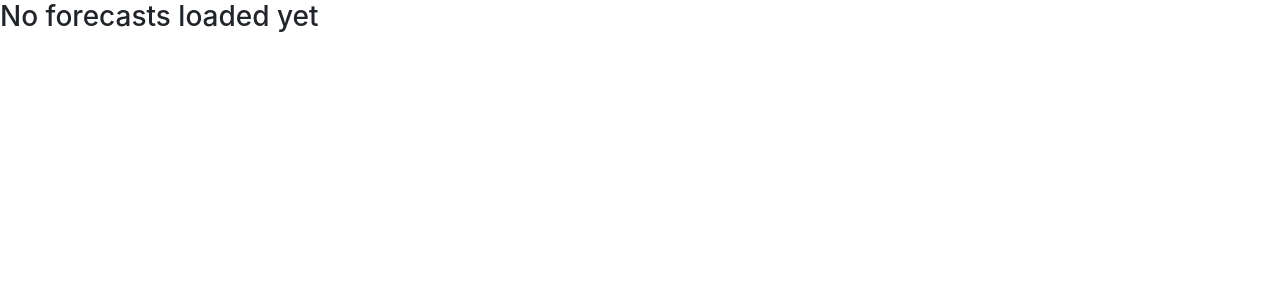
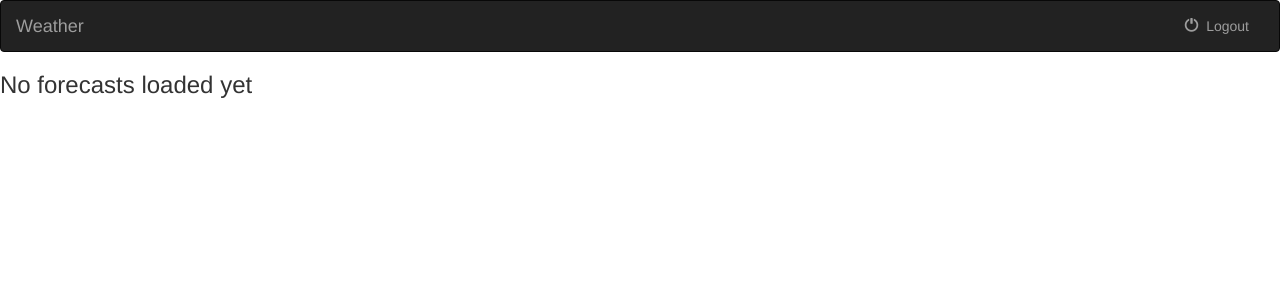
Before and after one commit to abrophy/weather-app, a Django app: page /weather/ in a window 1280 px wide. Shown: the top 300 px of the page. Run offline with Django 3.2, Linux system fonts and the light colour scheme; the visitor is signed in with stand-in values (Sample User, id 1); data that the repository does not hold is empty; some libraries are stand-ins or nearby versions.

Commit message:
added more front end boilerplate

```diff
--- a/weather/templates/weather/base.html
+++ b/weather/templates/weather/base.html
@@ -2,13 +2,43 @@
 <html lang="en">
 <head>
     <meta charset="UTF-8">
-    <title>Weather</title>
-    <link rel="stylesheet" href="https://stackpath.bootstrapcdn.com/bootstrap/4.1.3/css/bootstrap.min.css" integrity="sha384-MCw98/SFnGE8fJT3GXwEOngsV7Zt27NXFoaoApmYm81iuXoPkFOJwJ8ERdknLPMO" crossorigin="anonymous">
-    <script src="https://code.jquery.com/jquery-3.3.1.slim.min.js" integrity="sha384-q8i/X+965DzO0rT7abK41JStQIAqVgRVzpbzo5smXKp4YfRvH+8abtTE1Pi6jizo" crossorigin="anonymous"></script>
-    <script src="https://cdnjs.cloudflare.com/ajax/libs/popper.js/1.14.3/umd/popper.min.js" integrity="sha384-ZMP7rVo3mIykV+2+9J3UJ46jBk0WLaUAdn689aCwoqbBJiSnjAK/l8WvCWPIPm49" crossorigin="anonymous"></script>
-    <script src="https://stackpath.bootstrapcdn.com/bootstrap/4.1.3/js/bootstrap.min.js" integrity="sha384-ChfqqxuZUCnJSK3+MXmPNIyE6ZbWh2IMqE241rYiqJxyMiZ6OW/JmZQ5stwEULTy" crossorigin="anonymous"></script>
+    <meta name="viewport" content="width=device-width, initial-scale=1.0">
+    <title>{% block title %}Weather{% endblock %}</title>
+    {% load staticfiles %}
+    <link rel="stylesheet" href="https://maxcdn.bootstrapcdn.com/bootstrap/3.3.6/css/bootstrap.min.css">
+    <script src="https://ajax.googleapis.com/ajax/libs/jquery/1.12.0/jquery.min.js"></script>
+    <script src="http://maxcdn.bootstrapcdn.com/bootstrap/3.3.6/js/bootstrap.min.js"></script>
 </head>
 <body>
-    {% block body %}
-    {% endblock %}
+<nav class="navbar navbar-inverse">
+    <div class="container-fluid">
+
+        <!-- Header -->
+        <div class="navbar-header">
+            <button type="button" class="navbar-toggle" data-toggle="collapse" data-target="#topNavBar">
+                <span class="icon-bar"></span>
+                <span class="icon-bar"></span>
+                <span class="icon-bar"></span>
+            </button>
+            <a class="navbar-brand" href="{% url 'weather:index' %}">Weather</a>
+        </div>
+
+        <!-- Items -->
+        <div class="collapse navbar-collapse" id="topNavBar">
+            <ul class="nav navbar-nav">
+            </ul>
+            <ul class="nav navbar-nav navbar-right">
+                <li>
+                    <a href="{% url 'weather:logout_user' %}">
+                        <span class="glyphicon glyphicon-off" aria-hidden="true"></span>&nbsp; Logout
+                    </a>
+                </li>
+            </ul>
+        </div>
+
+    </div>
+</nav>
+{% block body %}
+{% endblock %}
 </body>
+</html>
```
